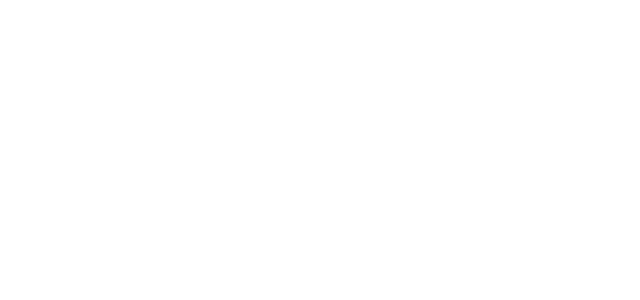
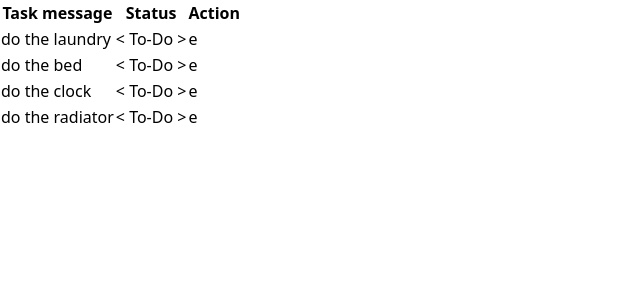
Before and after one commit to segatheycallme/nit_grupni_projekat, a React (Vite) app in the folder frontend/: page /list in a window 1280 px wide. Shown: the top 300 px of the page, without its empty margins (0-640 px from the left). Built offline with nearby package versions, Linux system fonts and the light colour scheme.

Commit message:
tasklist prototype

```diff
--- a/frontend/src/pages/TaskList.tsx
+++ b/frontend/src/pages/TaskList.tsx
@@ -1,7 +1,45 @@
+import Paper from "../components/Paper"
+
+interface Task {
+  message: string
+  status: string
+}
+
+const tasks: Task[] | null =
+  [
+    { message: "do the laundry", status: "To-Do" },
+    { message: "do the bed", status: "To-Do" },
+    { message: "do the clock", status: "To-Do" },
+    { message: "do the radiator", status: "To-Do" },
+  ]
+
 function TaskList() {
   return (
-    <>
-    </>
+    <div className="flex items-center justify-center h-full">
+      <Paper className="h-3/4 w-full sm:w-3/4">
+        {tasks ?
+          <table className="w-full">
+            <tr>
+              <th>Task message</th>
+              <th>Status</th>
+              <th>Action</th>
+            </tr>
+            {tasks.map((task) => {
+              return (
+                <tr className="">
+                  <td className="w-4/5">{task.message}</td>
+                  <td className="w-1/6 text-center">
+                    <button className="font-bold">{"<"}</button>
+                    <span> {task.status} </span>
+                    <button className="font-bold">{">"}</button></td>
+                  <td className="text-center">e</td>
+                </tr>
+              )
+            })}
+          </table>
+          : "no tasks"}
+      </Paper>
+    </div>
   )
 }
 
```
